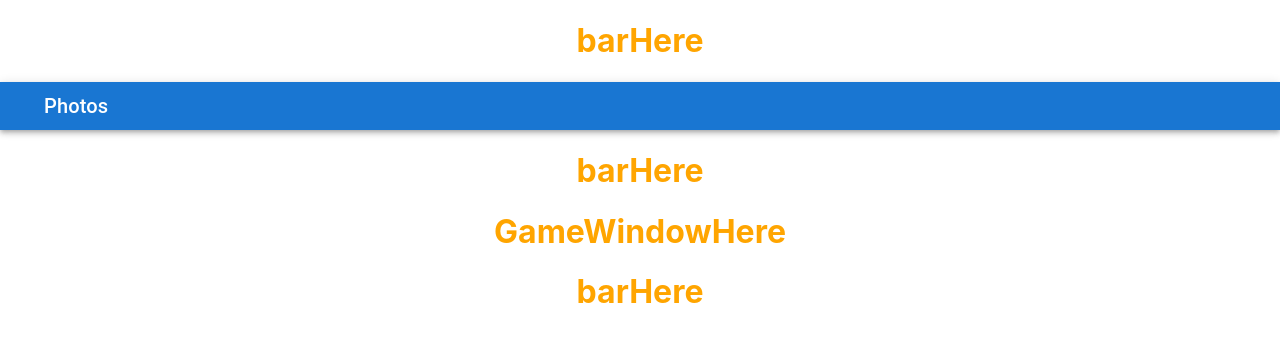
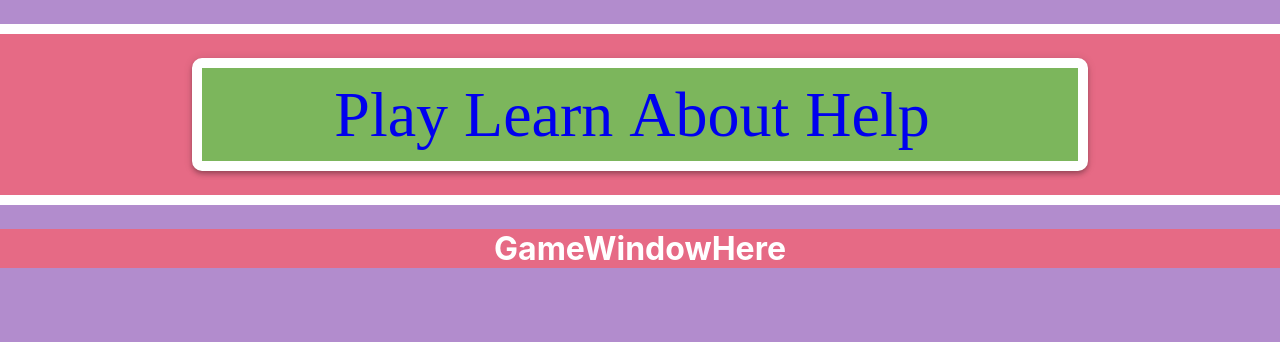
Before and after one commit to jhomer192/KidDataViz, a React (Create React App) app in the folder website/: page / in a window 1280 px wide. Shown: the top 342 px of the page. Built offline with nearby package versions, Linux system fonts and the light colour scheme.

Commit message:
Improved Toolbar + Dependencies
Added formatting and components to the tool bar, added icons-material to dependencies.

```diff
--- a/website/package.json
+++ b/website/package.json
@@ -5,6 +5,7 @@
   "dependencies": {
     "@emotion/react": "^11.10.4",
     "@emotion/styled": "^11.10.4",
+    "@mui/icons-material": "^5.10.6",
     "@mui/material": "^5.10.8",
     "@testing-library/jest-dom": "^5.16.5",
     "@testing-library/react": "^13.4.0",
@@ -13,7 +14,7 @@
     "react": "^18.2.0",
     "react-bootstrap": "^2.5.0",
     "react-dom": "^18.2.0",
-    "react-scripts": "5.0.1",
+    "react-scripts": "^2.1.3",
     "web-vitals": "^2.1.4"
   },
   "scripts": {
--- a/website/src/App.css
+++ b/website/src/App.css
@@ -1,8 +1,9 @@
-
+body{
+  background-color: #B28CCD;
+  color: white;
+}
 
 h1{
   text-align: center;
-  color: orange;
-
-
+  background-color: #E66A85;
 }
--- a/website/src/App.js
+++ b/website/src/App.js
@@ -3,26 +3,14 @@ import './App.css';
 
 import React from "react";
 import NavBar from "./navBar.js";
-import BarAcross from './barAcross';
 import GameWindow from './gameWindow';
 
 function App() {
 
   return (
-
     <div className="App">
-
-
-
-
-      <BarAcross/>
       <NavBar />
-      <BarAcross/>
       <GameWindow/>
-      <BarAcross/>
-
-
-
     </div>
   );
 }
--- a/website/src/barAcross.js
+++ /dev/null
@@ -1,4 +0,0 @@
-import React from "react"
-export default function BarAcross() {
-    return ( <h1>barHere</h1>
-    )};
--- a/website/src/navBar.js
+++ b/website/src/navBar.js
@@ -3,23 +3,114 @@ import AppBar from '@mui/material/AppBar';
 import Box from '@mui/material/Box';
 import Toolbar from '@mui/material/Toolbar';
 import Typography from '@mui/material/Typography';
-import IconButton from '@mui/material/IconButton';
+import Container from '@mui/material/Container';
 
-import { Navbar } from 'react-bootstrap';
+const pages = ['Products', 'Pricing', 'Blog'];
 
 export default function NavBar() {
   return (
-    <Box sx={{ flexGrow: 1 }}>
-      <AppBar position="static">
-        <Toolbar variant="dense">
-          <IconButton edge="start" color="inherit" aria-label="menu" sx={{ mr: 2 }}>
+        <Box
+            sx={{
+                mt: 3,
+                mb: 3,
+                borderTop: "10px solid #FFFFFF",
+                borderBottom: "10px solid #FFFFFF",
+                backgroundColor: "#E66A85",
+                display: 'flex',
+                alignItems: 'center',
+                justifyContent: 'center'}}>
+          <AppBar position="inherit"
+                  sx={{width: "70%",
+                      backgroundColor: '#7CB65C',
+                      m: 3,
+                      border: "10px solid #FFFFFF",
+                      borderRadius: "10px"}}>
+              <Container maxWidth="xl" sx={{display: 'flex',
+                  alignItems: 'center',
+                  justifyContent: 'center'}}>
+                <Toolbar disableGutters>
+                    <Typography
+                        variant="h6"
+                        noWrap
+                        component="a"
+                        href="/"
+                        sx={{
+                            mr: 2,
+                            display: { xs: 'none', md: 'flex' },
+                            fontFamily: 'Cherry Bomb One',
+                            fontWeight: 400,
+                            letterSpacing: '0em',
+                            textDecoration: 'none',
+                            fontSize: '64px',
+                            lineHeight: '93px',
+                            textAlign: 'center'
+                        }}
+                    >
+                        Play
+                    </Typography>
 
-          </IconButton>
-          <Typography variant="h6" color="inherit" component="div">
-            Photos
-          </Typography>
-        </Toolbar>
-      </AppBar>
-    </Box>
+                    <Typography
+                        variant="h6"
+                        noWrap
+                        component="a"
+                        href="/"
+                        sx={{
+                            mr: 2,
+                            display: { xs: 'none', md: 'flex' },
+                            fontFamily: 'Cherry Bomb One',
+                            fontWeight: 400,
+                            letterSpacing: '0em',
+                            textDecoration: 'none',
+                            fontSize: '64px',
+                            lineHeight: '93px',
+                            textAlign: 'center'
+                        }}
+                    >
+                        Learn
+                    </Typography>
+
+                    <Typography
+                        variant="h6"
+                        noWrap
+                        component="a"
+                        href="/"
+                        sx={{
+                            mr: 2,
+                            display: { xs: 'none', md: 'flex' },
+                            fontFamily: 'Cherry Bomb One',
+                            fontWeight: 400,
+                            letterSpacing: '0em',
+                            textDecoration: 'none',
+                            fontSize: '64px',
+                            lineHeight: '93px',
+                            textAlign: 'center'
+                        }}
+                    >
+                        About
+                    </Typography>
+
+                    <Typography
+                        variant="h6"
+                        noWrap
+                        component="a"
+                        href="/"
+                        sx={{
+                            mr: 2,
+                            display: { xs: 'none', md: 'flex' },
+                            fontFamily: 'Cherry Bomb One',
+                            fontWeight: 400,
+                            letterSpacing: '0em',
+                            textDecoration: 'none',
+                            fontSize: '64px',
+                            lineHeight: '93px',
+                            textAlign: 'center'
+                        }}
+                    >
+                        Help
+                    </Typography>
+                </Toolbar>
+              </Container>
+          </AppBar>
+        </Box>
   );
 }
```
Also changed, not shown: website/src/navBar.css (added), 1 other file (tests, documents, lock files or other folders).
